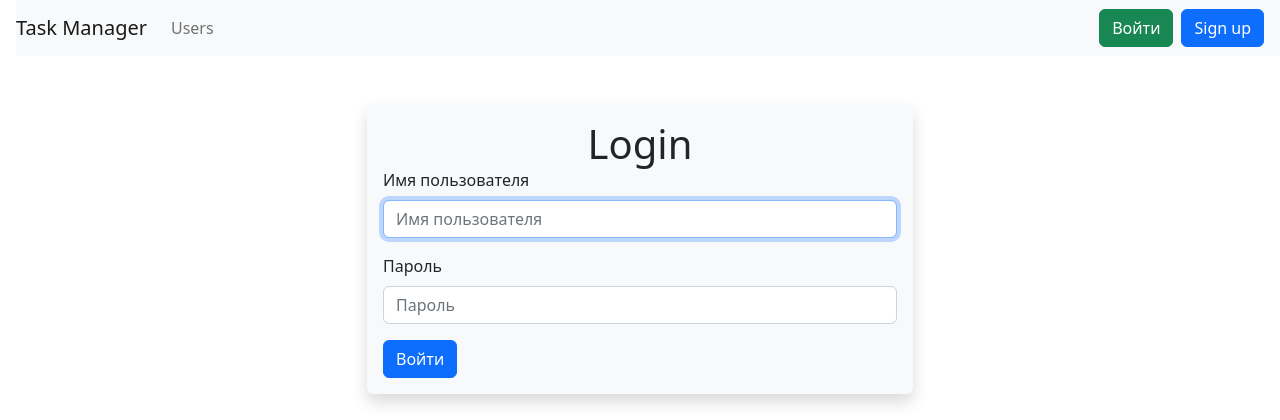
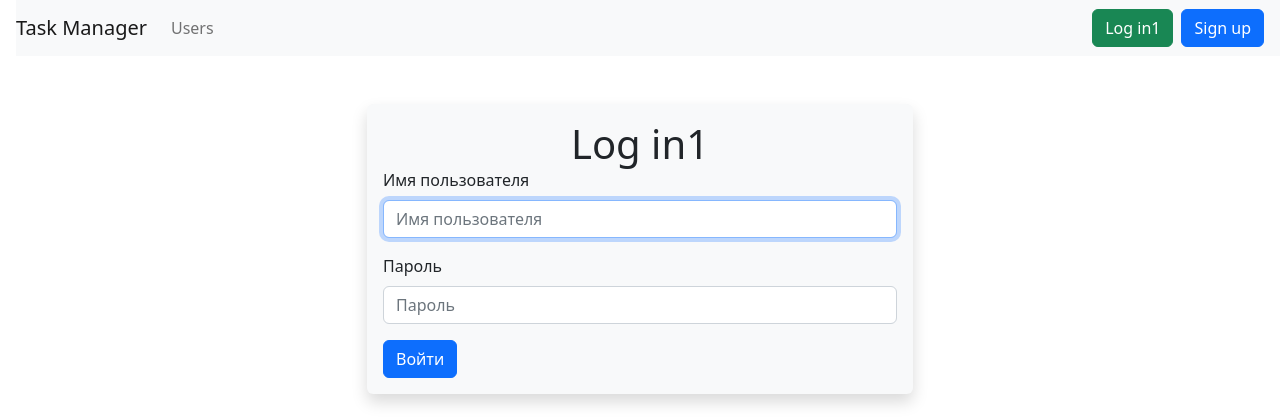
Before and after one commit to BobKelsoGIT/python-project-52, a Django app: page /login/ in a window 1280 px wide. Shown: the top 420 px of the page. Run offline with Django 4.2, Linux system fonts and the light colour scheme; some libraries are stand-ins or nearby versions.

Commit message:
navbar log in translations

```diff
--- a/task_manager/templates/navbar.html
+++ b/task_manager/templates/navbar.html
@@ -29,7 +29,7 @@
             <li class="nav-item">
                 <form method="POST" action="{% url 'logout' %}">
                     {% csrf_token %}
-                    <button type="submit" class="btn btn-outline-danger me-3">{% trans 'Log out' %}</button>
+                    <button type="submit" class="btn btn-outline-danger me-3">{% trans 'Log out1' %}</button>
                 </form>
             </li>
         </ul>
@@ -37,7 +37,7 @@
         {% if not user.is_authenticated %}
         <ul class="navbar-nav ms-auto">
             <li class="nav-item">
-                <a class="btn btn-success me-2" href="{% url 'login' %}">{% trans 'Log in' %}</a>
+                <a class="btn btn-success me-2" href="{% url 'login' %}">{% trans 'Log in1' %}</a>
             </li>
             <li class="nav-item">
                 <a class="btn btn-primary me-3" href="{% url 'signup' %}">{% trans 'Sign up' %}</a>
--- a/task_manager/views.py
+++ b/task_manager/views.py
@@ -14,7 +14,7 @@ class UserLoginView(SuccessMessageMixin, LoginView):
     next_page = reverse_lazy('home')
     success_message = _('Logged in successfully!')
     extra_context = {
-        'title': _('Login'),
+        'title': _('Log in1'),
         'button_text': _('Log in'),
     }
 
```
Also changed, not shown: task_manager/locale/ru/LC_MESSAGES/django.po.
